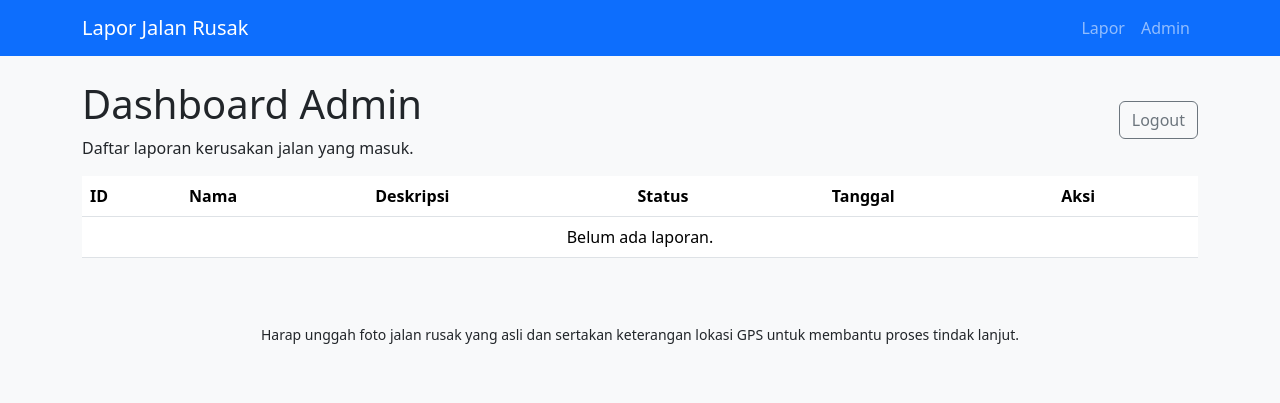
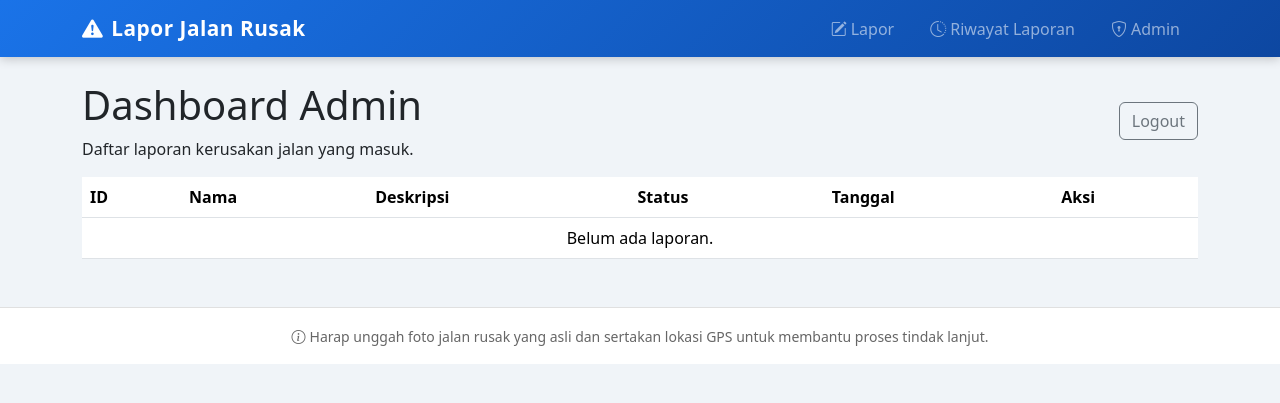
Before and after one commit to zeakey-jpg/Aplikasi-Pelaporan-Masalah-Kerusakan-Jalan, a Flask app: page /admin in a window 1280 px wide. Shown: the top 403 px of the page. Run offline with Flask 3, Linux system fonts and the light colour scheme; the visitor is signed in with stand-in values (Sample User, id 1).

Commit message:
feat: aesthetic navbar and base template

```diff
--- a/templates/base.html
+++ b/templates/base.html
@@ -5,19 +5,74 @@
     <meta name="viewport" content="width=device-width, initial-scale=1, shrink-to-fit=no">
     <title>{{ title or "Pelaporan Kerusakan Jalan" }}</title>
     <link rel="stylesheet" href="https://cdn.jsdelivr.net/npm/bootstrap@5.3.2/dist/css/bootstrap.min.css">
+    <link rel="stylesheet" href="https://cdn.jsdelivr.net/npm/bootstrap-icons@1.11.3/font/bootstrap-icons.min.css">
     <link rel="stylesheet" href="{{ url_for('static', filename='styles.css') }}">
+    <style>
+      body { background-color: #f0f4f8; }
+      .navbar {
+        background: linear-gradient(135deg, #1a73e8, #0d47a1) !important;
+        box-shadow: 0 2px 10px rgba(0,0,0,0.2);
+      }
+      .navbar-brand {
+        font-weight: 700;
+        font-size: 1.3rem;
+        letter-spacing: 0.5px;
+      }
+      .nav-link {
+        font-weight: 500;
+        padding: 0.5rem 1rem !important;
+        border-radius: 8px;
+        margin: 0 2px;
+        transition: background 0.2s;
+      }
+      .nav-link:hover { background: rgba(255,255,255,0.15); }
+      .nav-link.active { background: rgba(255,255,255,0.2); }
+      .card {
+        border: none;
+        border-radius: 16px;
+        box-shadow: 0 4px 20px rgba(0,0,0,0.08);
+      }
+      .btn-primary {
+        background: linear-gradient(135deg, #1a73e8, #0d47a1);
+        border: none;
+        border-radius: 8px;
+        padding: 0.5rem 1.5rem;
+        font-weight: 500;
+      }
+      .btn-primary:hover { opacity: 0.9; }
+      .btn-secondary { border-radius: 8px; }
+      footer {
+        background: #fff !important;
+        border-top: 1px solid #e0e0e0;
+        color: #666;
+      }
+    </style>
   </head>
   <body>
-    <nav class="navbar navbar-expand-lg navbar-dark bg-primary mb-4">
+    <nav class="navbar navbar-expand-lg navbar-dark mb-4">
       <div class="container">
-        <a class="navbar-brand" href="{{ url_for('report') }}">Lapor Jalan Rusak</a>
-        <div class="collapse navbar-collapse">
+        <a class="navbar-brand" href="{{ url_for('report') }}">
+          <i class="bi bi-exclamation-triangle-fill me-2"></i>Lapor Jalan Rusak
+        </a>
+        <button class="navbar-toggler" type="button" data-bs-toggle="collapse" data-bs-target="#navbarNav">
+          <span class="navbar-toggler-icon"></span>
+        </button>
+        <div class="collapse navbar-collapse" id="navbarNav">
           <ul class="navbar-nav ms-auto">
             <li class="nav-item">
-              <a class="nav-link" href="{{ url_for('report') }}">Lapor</a>
+              <a class="nav-link" href="{{ url_for('report') }}">
+                <i class="bi bi-pencil-square me-1"></i>Lapor
+              </a>
             </li>
             <li class="nav-item">
-              <a class="nav-link" href="{{ url_for('admin_login') }}">Admin</a>
+              <a class="nav-link" href="{{ url_for('riwayat') }}">
+                <i class="bi bi-clock-history me-1"></i>Riwayat Laporan
+              </a>
+            </li>
+            <li class="nav-item">
+              <a class="nav-link" href="{{ url_for('admin_login') }}">
+                <i class="bi bi-shield-lock me-1"></i>Admin
+              </a>
             </li>
           </ul>
         </div>
@@ -27,18 +82,18 @@
       {% with messages = get_flashed_messages(with_categories=true) %}
         {% if messages %}
           {% for category, message in messages %}
-            <div class="alert alert-{{ category }} alert-dismissible fade show" role="alert">
+            <div class="alert alert-{{ category }} alert-dismissible fade show rounded-3" role="alert">
               {{ message }}
-              <button type="button" class="btn-close" data-bs-dismiss="alert" aria-label="Close"></button>
+              <button type="button" class="btn-close" data-bs-dismiss="alert"></button>
             </div>
           {% endfor %}
         {% endif %}
       {% endwith %}
       {% block content %}{% endblock %}
     </main>
-    <footer class="text-center py-3 bg-light">
+    <footer class="text-center py-3">
       <div class="container">
-        <small>Harap unggah foto jalan rusak yang asli dan sertakan keterangan lokasi GPS untuk membantu proses tindak lanjut.</small>
+        <small><i class="bi bi-info-circle me-1"></i>Harap unggah foto jalan rusak yang asli dan sertakan lokasi GPS untuk membantu proses tindak lanjut.</small>
       </div>
     </footer>
     <script src="https://cdn.jsdelivr.net/npm/bootstrap@5.3.2/dist/js/bootstrap.bundle.min.js"></script>
```
